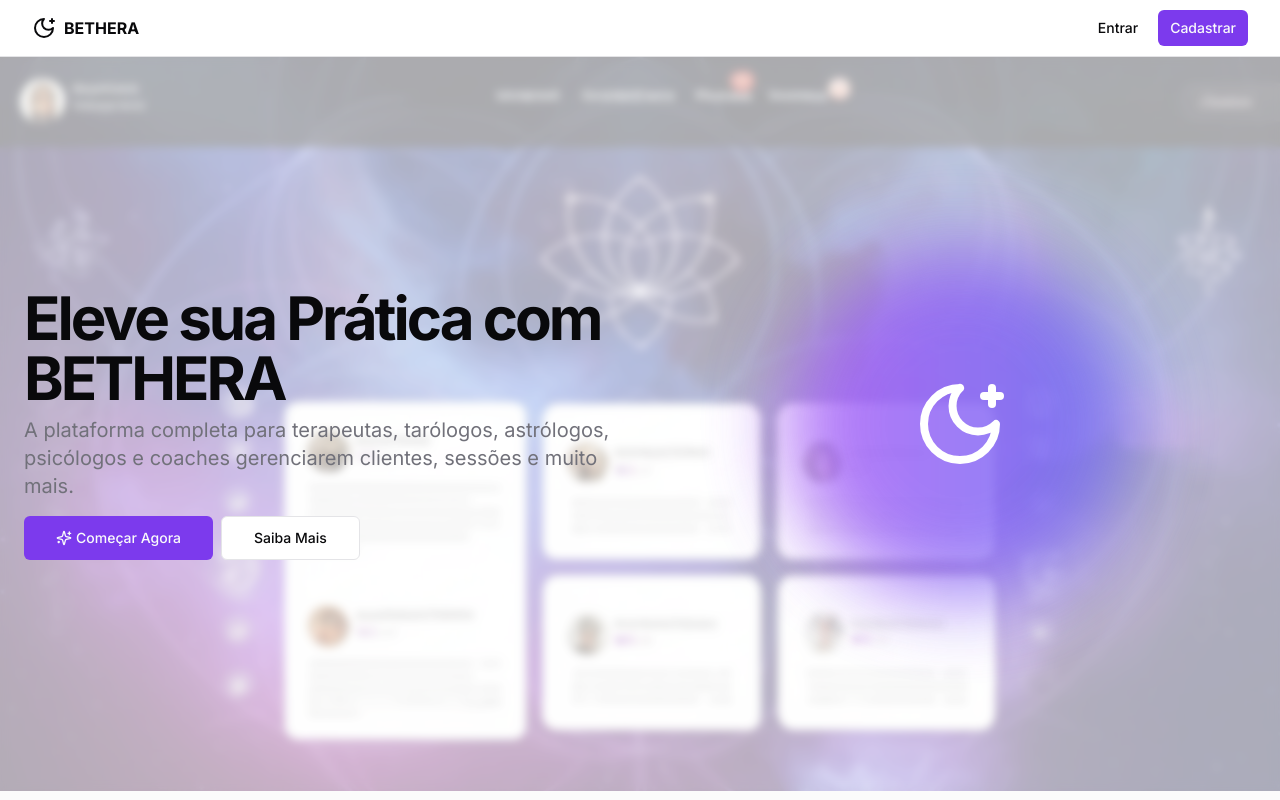
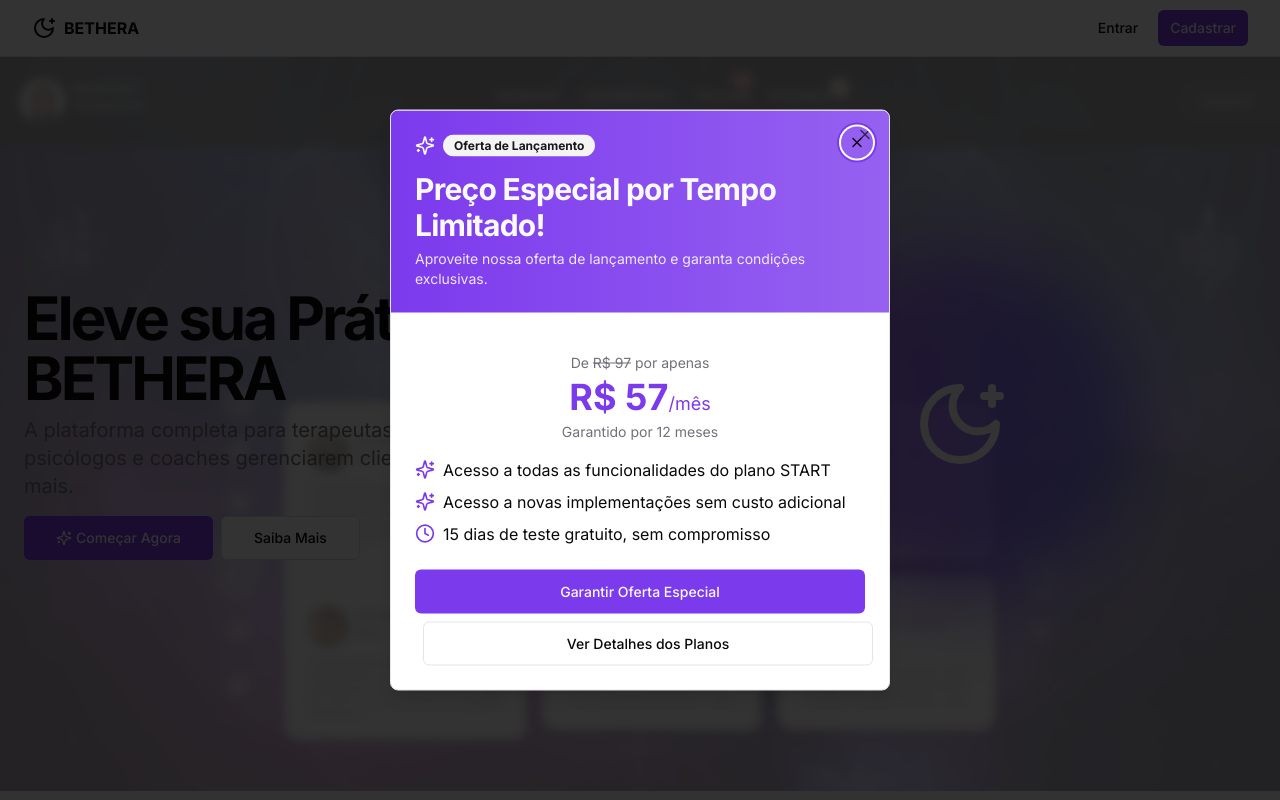
Before and after one commit to iamentorbr/v0-be-thera-project, a Next.js app: page / in a window 1280 px wide. Shown: the top 800 px of the page. Built offline with nearby package versions, Linux system fonts and the light colour scheme.

Commit message:
feat: add promotional popup for BETHERA platform
Create promotional popup component with CTA and local storage logic.

Co-authored-by: Lys R. <203903029+iamentorbr@users.noreply.github.com>

```diff
--- a/app/layout.tsx
+++ b/app/layout.tsx
@@ -4,6 +4,7 @@ import { Inter } from "next/font/google"
 import "./globals.css"
 import { ThemeProvider } from "@/components/theme-provider"
 import { Toaster } from "@/components/ui/toaster"
+import { PublicPromotionalPopup } from "@/components/public-promotional-popup"
 
 const inter = Inter({ subsets: ["latin"] })
 
@@ -24,6 +25,7 @@ export default function RootLayout({
         <ThemeProvider attribute="class" defaultTheme="system" enableSystem disableTransitionOnChange>
           {children}
           <Toaster />
+          <PublicPromotionalPopup />
         </ThemeProvider>
       </body>
     </html>
--- /dev/null
+++ b/components/promotional-popup.tsx
@@ -0,0 +1,121 @@
+"use client"
+
+import { useState, useEffect } from "react"
+import Link from "next/link"
+import { X, Sparkles, Clock } from "lucide-react"
+import {
+  Dialog,
+  DialogContent,
+  DialogHeader,
+  DialogTitle,
+  DialogDescription,
+  DialogFooter,
+} from "@/components/ui/dialog"
+import { Button } from "@/components/ui/button"
+import { Badge } from "@/components/ui/badge"
+
+export function PromotionalPopup() {
+  const [isOpen, setIsOpen] = useState(false)
+
+  useEffect(() => {
+    // Verificar se o pop-up já foi mostrado antes
+    const hasSeenPopup = localStorage.getItem("bethera-promo-popup-seen")
+
+    if (!hasSeenPopup) {
+      // Mostrar o pop-up após 3 segundos
+      const timer = setTimeout(() => {
+        setIsOpen(true)
+      }, 3000)
+
+      return () => clearTimeout(timer)
+    }
+  }, [])
+
+  const handleClose = () => {
+    setIsOpen(false)
+    // Marcar que o usuário já viu o pop-up
+    localStorage.setItem("bethera-promo-popup-seen", "true")
+
+    // Resetar após 24 horas para mostrar novamente
+    setTimeout(
+      () => {
+        localStorage.removeItem("bethera-promo-popup-seen")
+      },
+      24 * 60 * 60 * 1000,
+    )
+  }
+
+  return (
+    <Dialog open={isOpen} onOpenChange={setIsOpen}>
+      <DialogContent className="sm:max-w-[500px] p-0 overflow-hidden">
+        <div className="absolute right-4 top-4 z-10">
+          <Button variant="ghost" size="icon" onClick={handleClose} className="h-8 w-8 rounded-full">
+            <X className="h-4 w-4" />
+            <span className="sr-only">Fechar</span>
+          </Button>
+        </div>
+
+        {/* Banner superior */}
+        <div className="bg-gradient-to-r from-primary to-primary/80 p-6 text-primary-foreground">
+          <DialogHeader>
+            <div className="flex items-center gap-2 mb-2">
+              <Sparkles className="h-5 w-5" />
+              <Badge variant="secondary" className="text-xs font-bold">
+                Oferta de Lançamento
+              </Badge>
+            </div>
+            <DialogTitle className="text-2xl sm:text-3xl font-bold">Preço Especial por Tempo Limitado!</DialogTitle>
+            <DialogDescription className="text-primary-foreground/90 mt-2">
+              Aproveite nossa oferta de lançamento e garanta condições exclusivas.
+            </DialogDescription>
+          </DialogHeader>
+        </div>
+
+        {/* Conteúdo */}
+        <div className="p-6">
+          <div className="space-y-4">
+            <div className="flex items-center justify-center">
+              <div className="text-center">
+                <div className="text-sm text-muted-foreground mb-1">
+                  De <span className="line-through">R$ 97</span> por apenas
+                </div>
+                <div className="text-4xl font-bold text-primary">
+                  R$ 57<span className="text-lg font-normal">/mês</span>
+                </div>
+                <div className="text-sm text-muted-foreground mt-1">Garantido por 12 meses</div>
+              </div>
+            </div>
+
+            <ul className="space-y-2 mt-4">
+              <li className="flex items-start gap-2">
+                <Sparkles className="h-5 w-5 text-primary shrink-0 mt-0.5" />
+                <span>Acesso a todas as funcionalidades do plano START</span>
+              </li>
+              <li className="flex items-start gap-2">
+                <Sparkles className="h-5 w-5 text-primary shrink-0 mt-0.5" />
+                <span>Acesso a novas implementações sem custo adicional</span>
+              </li>
+              <li className="flex items-start gap-2">
+                <Clock className="h-5 w-5 text-primary shrink-0 mt-0.5" />
+                <span>15 dias de teste gratuito, sem compromisso</span>
+              </li>
+            </ul>
+          </div>
+
+          <DialogFooter className="mt-6 flex-col sm:flex-col gap-2">
+            <Link href="/register?plan=start&promo=launch" className="w-full">
+              <Button size="lg" className="w-full">
+                Garantir Oferta Especial
+              </Button>
+            </Link>
+            <Link href="/pricing" className="w-full">
+              <Button variant="outline" size="lg" className="w-full">
+                Ver Detalhes dos Planos
+              </Button>
+            </Link>
+          </DialogFooter>
+        </div>
+      </DialogContent>
+    </Dialog>
+  )
+}
--- /dev/null
+++ b/components/public-promotional-popup.tsx
@@ -0,0 +1,21 @@
+"use client"
+
+import { usePathname } from "next/navigation"
+import { PromotionalPopup } from "@/components/promotional-popup"
+
+export function PublicPromotionalPopup() {
+  const pathname = usePathname()
+
+  // Lista de caminhos onde o pop-up deve aparecer
+  const publicPaths = ["/", "/pricing", "/about", "/contact"]
+
+  // Verificar se o caminho atual é uma página pública
+  const isPublicPage =
+    publicPaths.includes(pathname) ||
+    pathname.startsWith("/blog") ||
+    (!pathname.includes("/therapist") && !pathname.includes("/client"))
+
+  if (!isPublicPage) return null
+
+  return <PromotionalPopup />
+}
```
